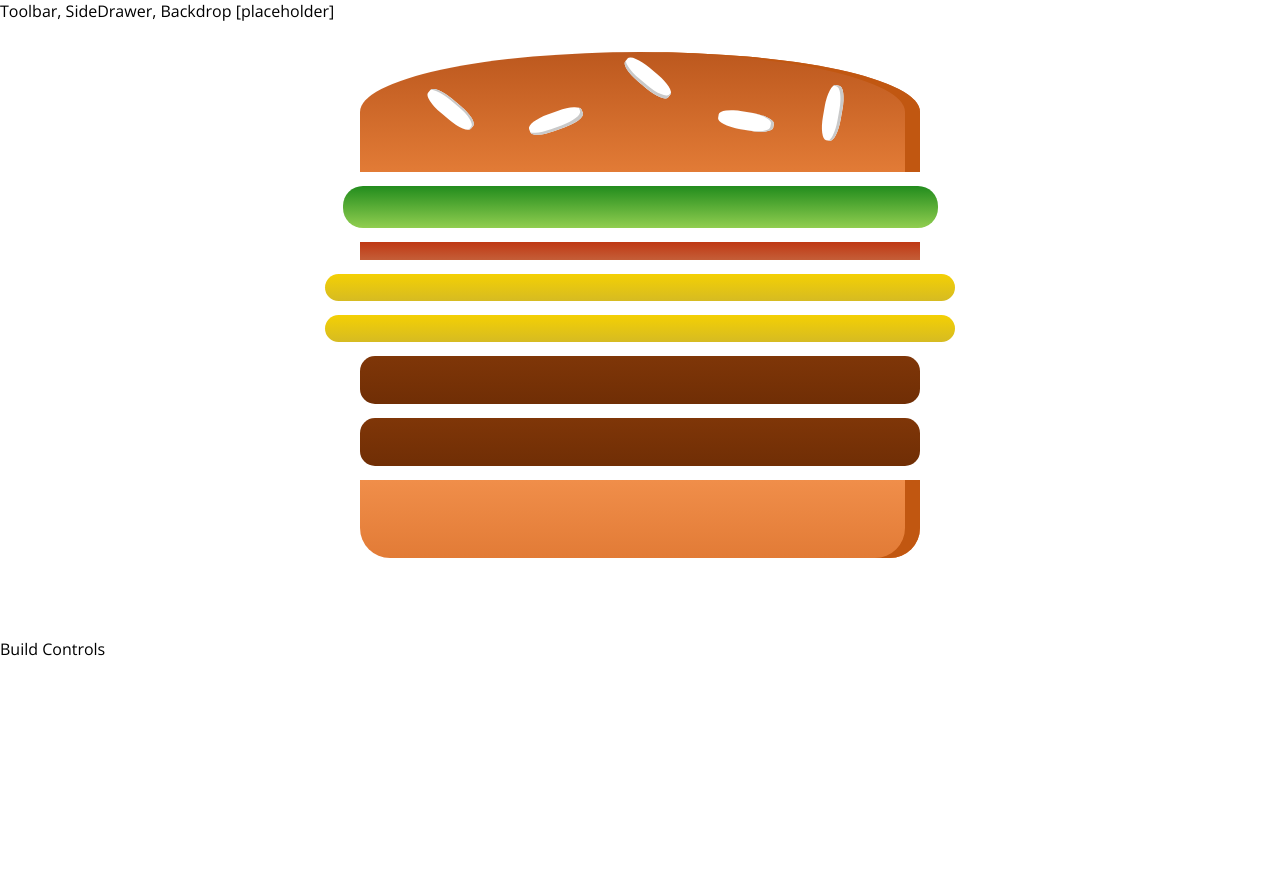
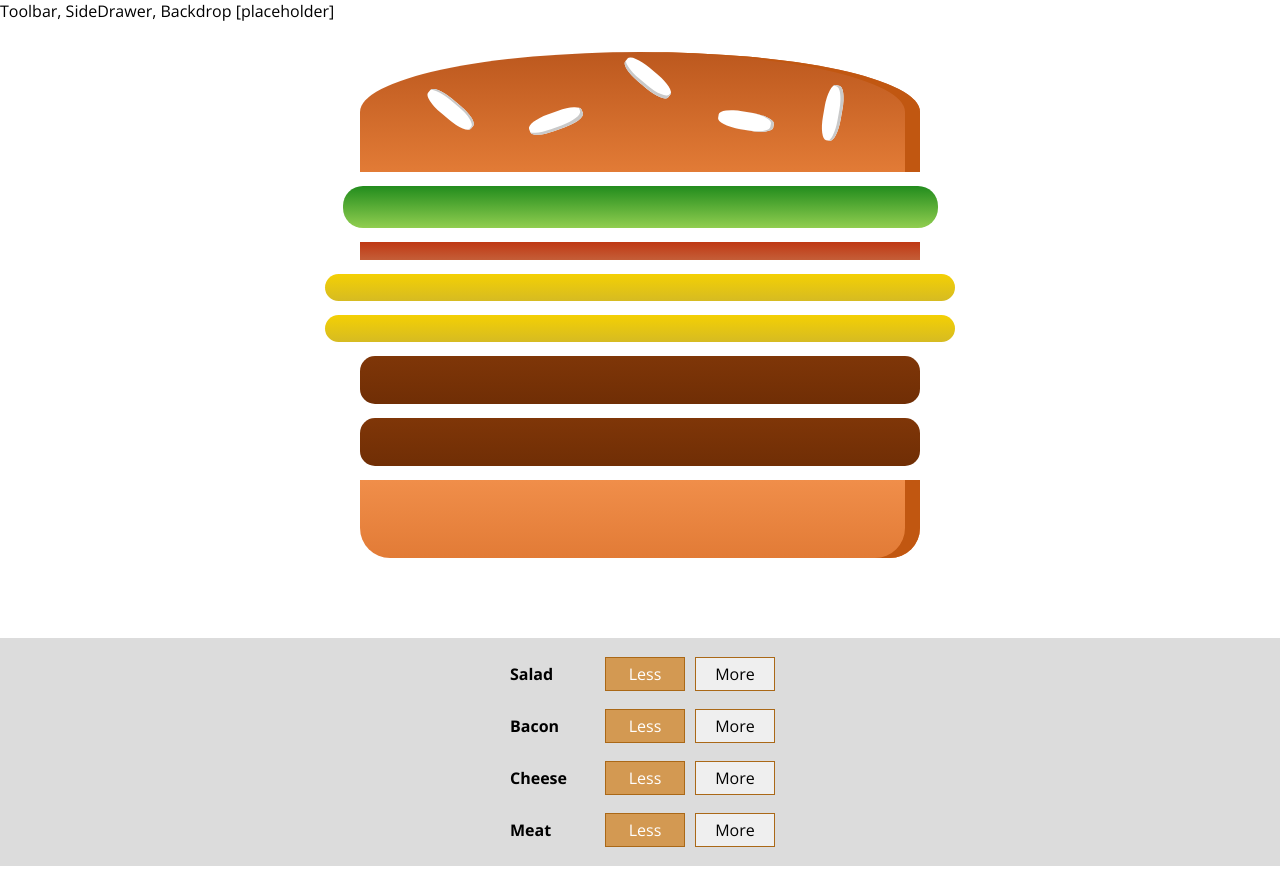
Before and after one commit to tomzacchia/burger-builder, a React app: page / in a window 1280 px wide. Before the commit the page ends 800 px from the top, so only its background shows below. Built offline with nearby package versions, Linux system fonts and the light colour scheme.

Commit message:
Added controls for adding/removing ingredients

```diff
--- /dev/null
+++ b/src/components/Burger/BuildControls/BuildControl/BuildControl.css
@@ -0,0 +1,56 @@
+.BuildControl {
+    display: flex;
+    justify-content: space-between;
+    align-items: center;
+    margin: 5px 0;
+}
+
+.BuildControl button {
+    display: block;
+    font: inherit;
+    padding: 5px;
+    margin: 0 5px;
+    width: 80px;
+    border: 1px solid #AA6817;
+    cursor: pointer;
+    outline: none;
+}
+
+.BuildControl button:disabled {
+    background-color: #AC9980;
+    border: 1px solid #7E7365;
+    color: #ccc;
+    cursor: default;
+}
+
+.BuildControl button:hover:disabled {
+    background-color: #AC9980;
+    color: #ccc;
+    cursor: not-allowed;
+}
+
+.Label {
+    padding: 10px;
+    font-weight: bold;
+    width: 80px;
+}
+
+.BuildControl .Less {
+    background-color: #D39952;
+    color: white;
+}
+
+.BuildControl .More {
+    background-color: #8F5E1E;
+    color: white;
+}
+
+.BuildControl .Less:hover, .BuildControl .Less:active {
+    background-color: #DAA972;
+    color: white;
+}
+
+.BuildControl .More:hover,.BuildControl .More:active {
+    background-color: #99703F;
+    color: white;
+}
--- /dev/null
+++ b/src/components/Burger/BuildControls/BuildControl/BuildControl.js
@@ -0,0 +1,12 @@
+import React from 'react';
+import css from './BuildControl.css';
+
+const buildControl = (props) => (
+    <div className={css.BuildControl}>
+        <div className={css.Label}> {props.Label} </div>
+        <button className={css.Less}> Less </button>
+        <button children={css.More}> More </button>
+    </div>
+)
+
+export default buildControl;
--- /dev/null
+++ b/src/components/Burger/BuildControls/BuildControls.css
@@ -0,0 +1,9 @@
+.BuildControls{
+    margin: auto;
+    padding: 10px 0;
+    width: 100%;
+    background-color: gainsboro;
+    display: flex;
+    flex-direction: column;
+    align-items: center;
+}
--- /dev/null
+++ b/src/components/Burger/BuildControls/BuildControls.js
@@ -0,0 +1,23 @@
+import React from 'react';
+import css  from './BuildControls.css'
+
+import BuildControl  from './BuildControl/BuildControl';
+
+const controls = [
+    { label: 'Salad', type: 'salad' },
+    { label: 'Bacon', type: 'bacon' },
+    { label: 'Cheese', type: 'cheese' },
+    { label: 'Meat', type: 'meat' }
+];
+
+const buildControls = (props) => {
+    return (
+        <div className={css.BuildControls}>
+            {controls.map(control => {
+                return <BuildControl key={control.label} Label={control.label} />
+            })}
+        </div>
+    );
+};
+
+export default buildControls;
--- a/src/containers/BurgerBuilder/BurgerBuilder.js
+++ b/src/containers/BurgerBuilder/BurgerBuilder.js
@@ -1,6 +1,7 @@
 import React, {Component} from 'react';
 import Aux from '../../hoc/Aux';
 import Burger from '../../components/Burger/Burger';
+import BuildControls from '../../components/Burger/BuildControls/BuildControls';
 
 class BurgerBuilder extends Component {
     state = {
@@ -20,7 +21,7 @@
         return (
             <Aux>
                 <Burger ingredients={this.state.ingredients} />
-                <div> Build Controls </div>
+                <BuildControls />
             </Aux>
         );
     }
```
